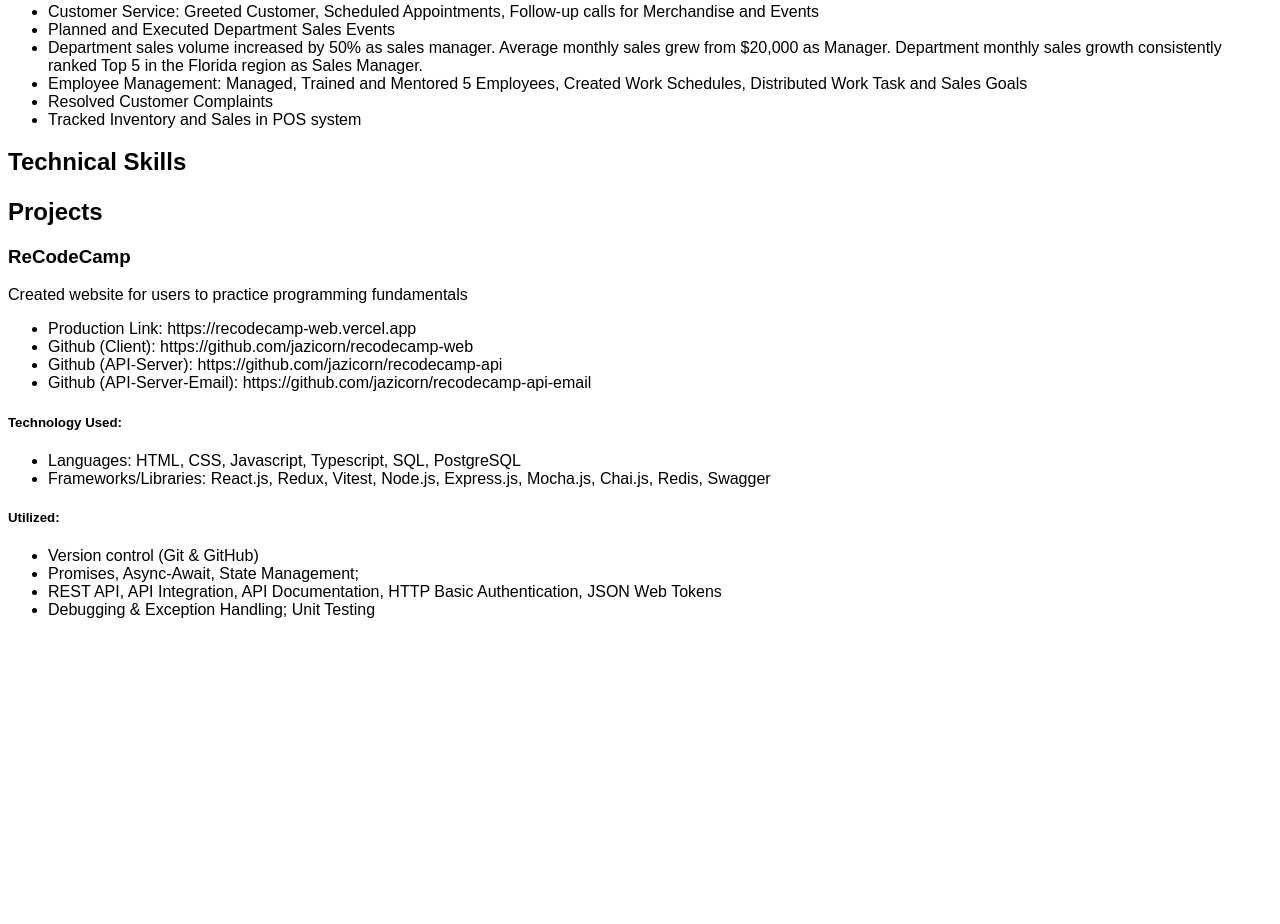
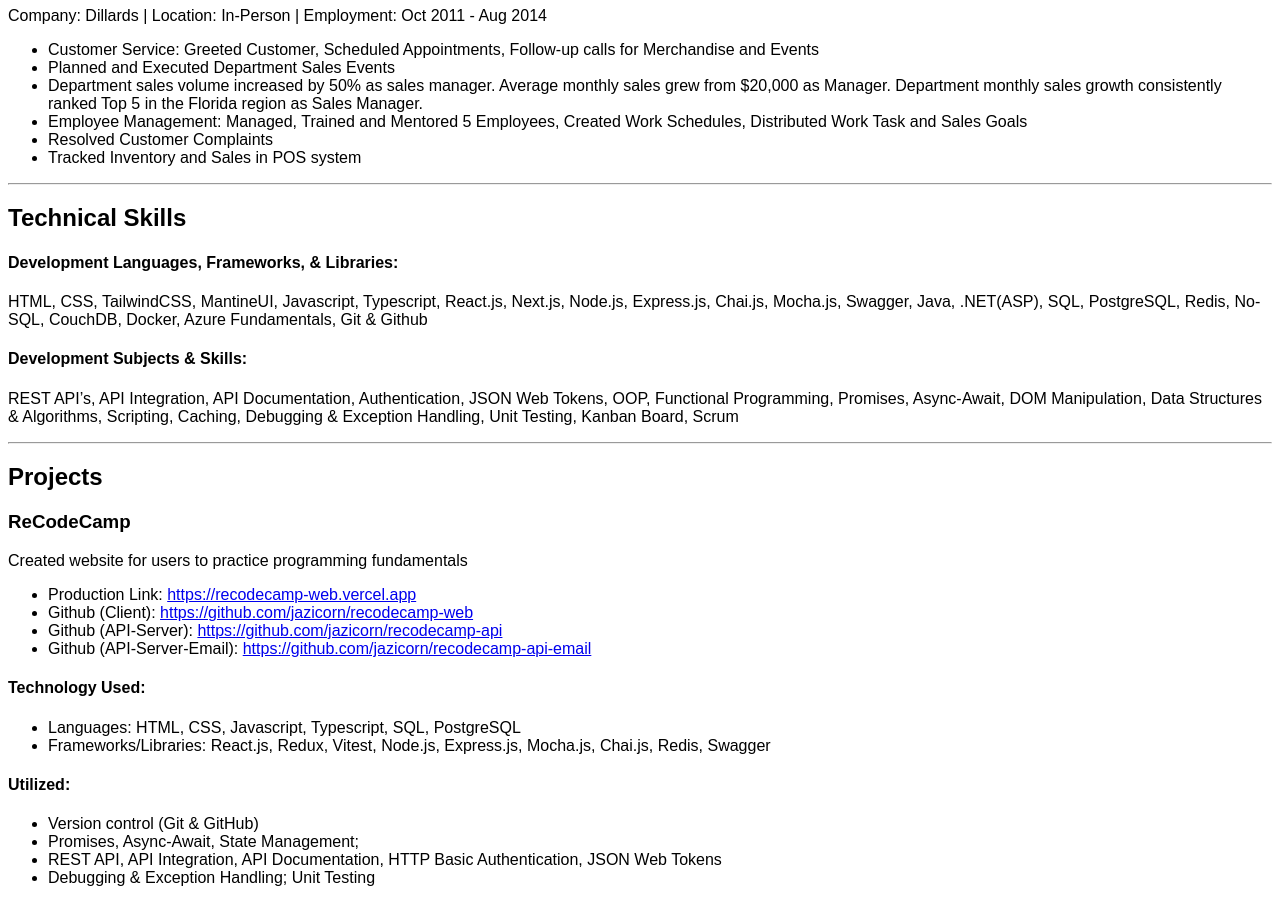
Before and after one commit to jazicorn/Resume, a plain HTML site: page index.html in a window 1280 px wide. Shown: the part 1406-2330 px from the top of the page. Before the commit the page ends 2067 px from the top, so only its background shows below. Drawn offline with Linux system fonts and the light colour scheme.

Commit message:
updated html

```diff
--- a/index.html
+++ b/index.html
@@ -13,12 +13,13 @@
         <header>
         <h1>Jasmine Anderson</h1>
         <img/>
-       <br>
         </header>
+        <hr>
         <section>
             <h2>Summary</h2>
             <p>I believe my prior experience in business in addition to my technical skills make me an unique candidate. While working in customer service as a manager I learned soft skills like communication, teamwork, delegation, research, conflict resolution, and problem solving. In addition to my business skills I’m continuing to develop my technical skills in web development, API development & documentation, and software development.</p>
         </section>
+        <hr>
         <section>
             <h2>Education</h2>
             <table>
@@ -100,6 +101,7 @@
                 </tbody>
             </table>
         </section>
+        <hr>
         <section>
             <h2>Work Experience</h2>
             <div>
@@ -130,34 +132,36 @@
                 </ul>
             </div>
         </section>
+        <hr>
         <section>
             <h2>Technical Skills</h2>
             <div>
-            <h4></h4>
-            <p></p>
+                <h4>Development Languages, Frameworks, & Libraries:</h4>
+                <p>HTML, CSS, TailwindCSS, MantineUI, Javascript, Typescript, React.js, Next.js, Node.js, Express.js, Chai.js, Mocha.js, Swagger, Java, .NET(ASP), SQL, PostgreSQL, Redis, No-SQL, CouchDB, Docker, Azure Fundamentals, Git & Github</p>
             </div>
             <div>
-            <h4></h4>
-            <p></p>
+                <h4>Development Subjects & Skills:</h4>
+                <p>REST API’s, API Integration, API Documentation, Authentication, JSON Web Tokens, OOP, Functional Programming, Promises, Async-Await, DOM Manipulation, Data Structures & Algorithms, Scripting, Caching, Debugging & Exception Handling, Unit Testing, Kanban Board, Scrum</p>
             </div>
         </section>
+        <hr>
         <section>
             <h2>Projects</h2>
             <div>
                 <h3>ReCodeCamp</h3>
                 <p>Created website for users to practice programming fundamentals</p>
                 <ul>
-                <li>Production Link: https://recodecamp-web.vercel.app</li>
-                <li>Github (Client): https://github.com/jazicorn/recodecamp-web</li>
-                <li>Github (API-Server): https://github.com/jazicorn/recodecamp-api</li>
-                <li>Github (API-Server-Email): https://github.com/jazicorn/recodecamp-api-email</li>
+                    <li>Production Link: <a href="https://recodecamp-web.vercel.app" target="_blank">https://recodecamp-web.vercel.app</a></li>
+                    <li>Github (Client): <a href="https://github.com/jazicorn/recodecamp-web" target="_blank">https://github.com/jazicorn/recodecamp-web</a></li>
+                    <li>Github (API-Server): <a href="https://github.com/jazicorn/recodecamp-api" target="_blank">https://github.com/jazicorn/recodecamp-api</a></li>
+                    <li>Github (API-Server-Email): <a href="https://github.com/jazicorn/recodecamp-api-email" target="_blank">https://github.com/jazicorn/recodecamp-api-email</a></li>
                 </ul>
-            <h5>Technology Used:</h5>
+                <h4>Technology Used:</h4>
                 <ul>
                     <li>Languages: HTML, CSS, Javascript, Typescript, SQL, PostgreSQL</li>
                     <li>Frameworks/Libraries: React.js, Redux, Vitest, Node.js, Express.js, Mocha.js, Chai.js, Redis, Swagger</li>
                 </ul>
-            <h5>Utilized:</h5>
+                <h4>Utilized:</h4>
                 <ul>
                     <li>Version control (Git & GitHub)</li>
                     <li>Promises, Async-Await, State Management;</li>
```
Lines whose indentation alone changed are shown as unchanged.
